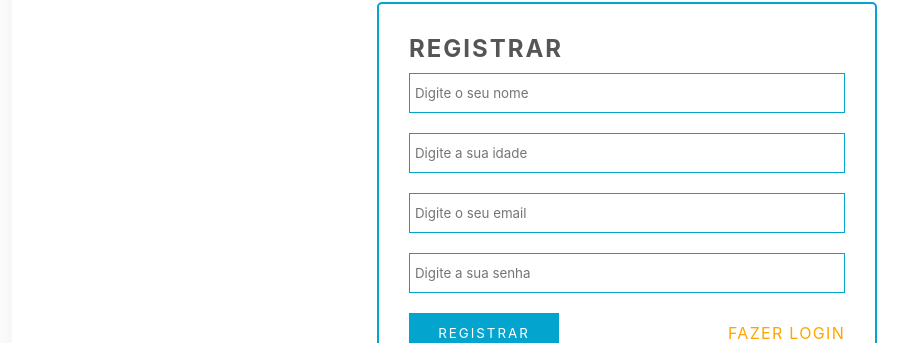
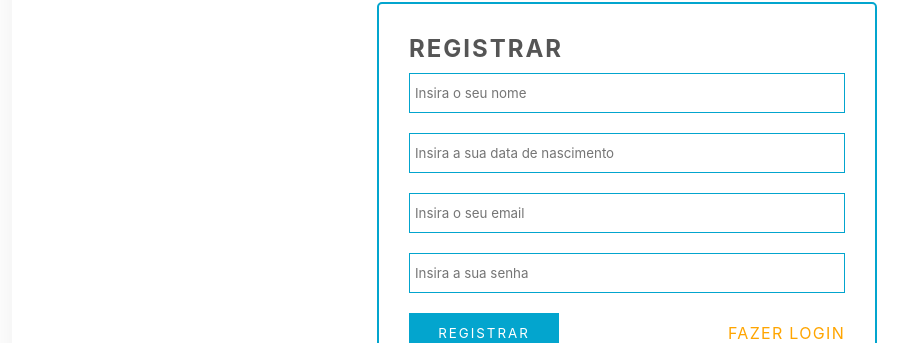
Before and after one commit to iLuiszin/Caneca-Cheia, a React (Create React App) app in the folder client/: page /register in a window 1280 px wide. Shown: the part 301-644 px from the top of the page, without its empty margins (13-921 px from the left). Built offline with nearby package versions, Linux system fonts and the light colour scheme; no server answers.

Commit message:
fix: changing placeholder to birthday

```diff
--- a/client/src/components/mainPages/auth/Register.js
+++ b/client/src/components/mainPages/auth/Register.js
@@ -34,7 +34,7 @@ function Register() {
           type='text'
           name='name'
           required
-          placeholder='Digite o seu nome'
+          placeholder='Insira o seu nome'
           value={user.name}
           onChange={onChangeInput}
         />
@@ -42,7 +42,7 @@ function Register() {
           type='text'
           name='birthday'
           required
-          placeholder='Digite a sua idade'
+          placeholder='Insira a sua data de nascimento'
           value={user.birthday}
           onChange={onChangeInput}
           onFocus={(e) => (e.target.type = 'date')}
@@ -52,7 +52,7 @@ function Register() {
           type='email'
           name='email'
           required
-          placeholder='Digite o seu email'
+          placeholder='Insira o seu email'
           value={user.email}
           onChange={onChangeInput}
         />
@@ -62,7 +62,7 @@ function Register() {
           name='password'
           required
           autoComplete='on'
-          placeholder='Digite a sua senha'
+          placeholder='Insira a sua senha'
           value={user.password}
           onChange={onChangeInput}
         />
```
